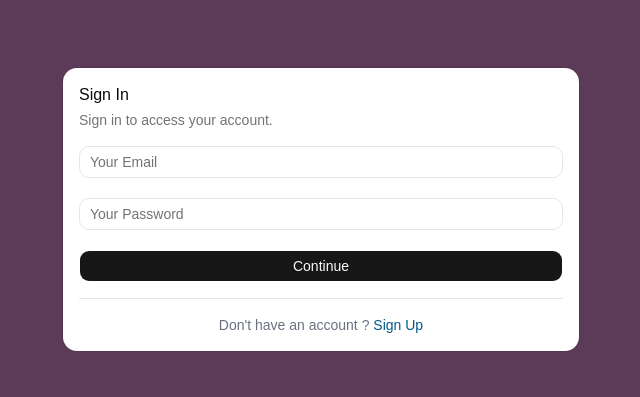
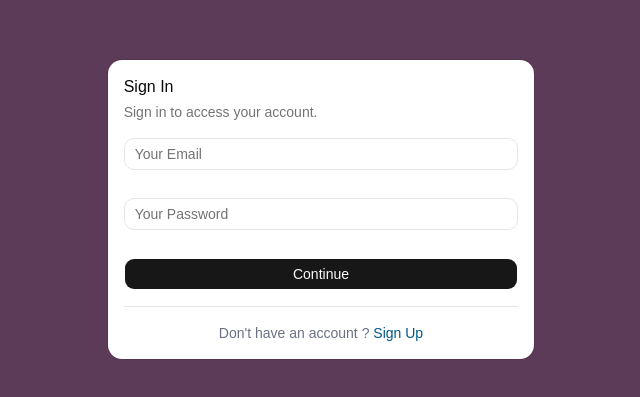
Before and after one commit to nachatra-sharma/slack-app-frontend, a React (Vite) app: page /signin in a window 1280 px wide. Shown: the part 191-588 px from the top of the page, without its empty margins (319-959 px from the left). Built offline with nearby package versions, Linux system fonts and the light colour scheme; no server answers.

Commit message:
add: added validation on signin route

```diff
--- a/src/features/auth/components/signinCard.tsx
+++ b/src/features/auth/components/signinCard.tsx
@@ -3,40 +3,52 @@ import { Card, CardContent, CardDescription, CardHeader, CardTitle } from "@/com
 import { Input } from "@/components/ui/input";
 import { Separator } from "@/components/ui/separator";
 import { Link } from "react-router-dom";
-import type { SigninFormType } from "../types/types";
+import type { loginFormData } from "../validations/validation";
 
 const SigninCard = ({
+  error,
+  onSubmit,
+  onChange,
+  isPending,
   signinForm,
-  setSigninForm,
 }: {
-  signinForm: SigninFormType;
-  setSigninForm: React.Dispatch<React.SetStateAction<SigninFormType>>;
+  error: Partial<Record<keyof loginFormData, string[]>>;
+  onSubmit: (e: React.SubmitEvent<HTMLFormElement>) => void;
+  onChange: (field: "email" | "password", value: string) => void;
+  isPending: boolean;
+  signinForm: loginFormData;
 }) => {
   return (
-    <Card>
+    <Card className="w-1/3">
       <CardHeader>
         <CardTitle>Sign In</CardTitle>
         <CardDescription>Sign in to access your account.</CardDescription>
       </CardHeader>
       <CardContent>
-        <form className="space-y-5">
+        <form className="space-y-7" onSubmit={onSubmit} noValidate>
+          <div className="relative">
             <Input
               placeholder="Your Email"
               type="email"
               disabled={false}
               required
               value={signinForm.email}
-            onChange={(e) => setSigninForm({ ...signinForm, email: e.target.value })}
+              onChange={(e) => onChange("email", e.target.value)}
             />
+            {error.email && <p className="absolute text-xs text-red-500">{error.email[0]}</p>}
+          </div>
+          <div className="relative">
             <Input
               placeholder="Your Password"
               type="password"
               disabled={false}
               required
               value={signinForm.password}
-            onChange={(e) => setSigninForm({ ...signinForm, password: e.target.value })}
+              onChange={(e) => onChange("password", e.target.value)}
             />
-          <Button type="submit" className="w-full cursor-pointer">
+            {error.password && <p className="absolute text-xs text-red-500">{error.password[0]}</p>}
+          </div>
+          <Button type="submit" disabled={isPending} className="w-full cursor-pointer">
             Continue
           </Button>
         </form>
--- /dev/null
+++ b/src/features/auth/hooks/useSigninForm.tsx
@@ -0,0 +1,50 @@
+import { useState } from "react";
+import { loginFormSchema, type loginFormData } from "../validations/validation";
+import { useSignIn } from "./apis/useSignIn";
+import z from "zod";
+
+const useSigninForm = () => {
+  const [signinForm, setSigninForm] = useState<loginFormData>({
+    email: "",
+    password: "",
+  });
+  const { isPending, signinMutation } = useSignIn();
+
+  const [hasSubmitted, setHasSubmitted] = useState(false);
+  const [error, setError] = useState<Partial<Record<keyof loginFormData, string[]>>>({});
+
+  const validate = (form: loginFormData) => {
+    const result = loginFormSchema.safeParse(form);
+    setError(result.success ? {} : z.flattenError(result.error).fieldErrors);
+    return result;
+  };
+
+  const onChange = (field: keyof loginFormData, value: string) => {
+    const nextForm = { ...signinForm, [field]: value };
+    setSigninForm(nextForm);
+    if (hasSubmitted) {
+      validate(nextForm);
+    }
+  };
+
+  const onSubmit = (e: React.SubmitEvent<HTMLFormElement>) => {
+    e.preventDefault();
+    setHasSubmitted(true);
+    const result = validate(signinForm);
+    if (!result.success) {
+      return;
+    }
+    const { email, password } = result.data;
+    signinMutation({ email, password });
+  };
+
+  return {
+    signinForm,
+    onChange,
+    onSubmit,
+    error,
+    isPending,
+  };
+};
+
+export default useSigninForm;
--- a/src/features/auth/pages/signin.tsx
+++ b/src/features/auth/pages/signin.tsx
@@ -1,14 +1,17 @@
-import { useState } from "react";
 import SigninCard from "../components/signinCard";
+import useSigninForm from "../hooks/useSigninForm";
 
 const Signin = () => {
-  const [signinForm, setSigninForm] = useState({
-    email: "",
-    password: "",
-  });
+  const { error, onSubmit, onChange, isPending, signinForm } = useSigninForm();
   return (
     <div className="bg-primary-brand flex min-h-screen min-w-screen items-center justify-center">
-      <SigninCard signinForm={signinForm} setSigninForm={setSigninForm} />
+      <SigninCard
+        error={error}
+        onSubmit={onSubmit}
+        onChange={onChange}
+        isPending={isPending}
+        signinForm={signinForm}
+      />
     </div>
   );
 };
--- a/src/features/auth/types/types.ts
+++ /dev/null
@@ -1,4 +0,0 @@
-export type SigninFormType = {
-  email: string;
-  password: string;
-};
--- a/src/features/auth/validations/validation.ts
+++ b/src/features/auth/validations/validation.ts
@@ -30,3 +30,22 @@ export const signupFormSchema = z
   });
 
 export type signupFormData = z.infer<typeof signupFormSchema>;
+
+export const loginFormSchema = z.object({
+  email: z
+    .string()
+    .trim()
+    .min(1, { error: "Email is required" })
+    .pipe(
+      z.email({
+        error: "Enter a valid email address",
+      }),
+    ),
+  password: z
+    .string()
+    .min(1, { error: "Password is required" })
+    .min(7, { error: "Password must be at least 7 characters" })
+    .max(14, { error: "Password must be at most 14 characters" }),
+});
+
+export type loginFormData = z.infer<typeof loginFormSchema>;
```
Lines whose indentation alone changed are shown as unchanged.
